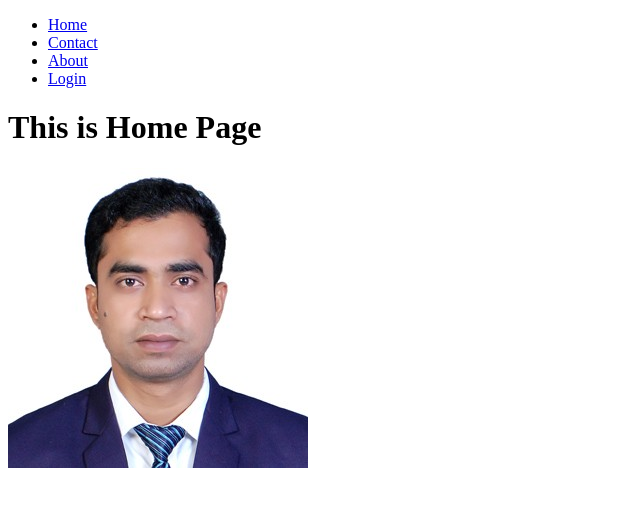
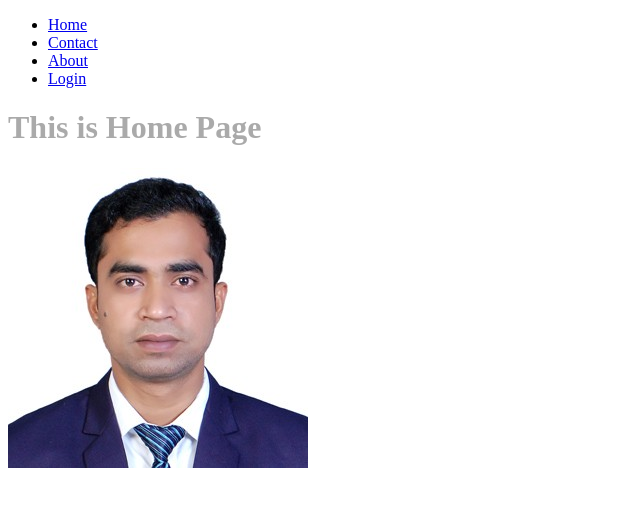
Before and after one commit to mithunbanerjee632/Next-Js, a Next.js app: page / in a window 1280 px wide. Shown: the top 506 px of the page, without its empty margins (0-640 px from the left). Built offline with nearby package versions, Linux system fonts and the light colour scheme.

Commit message:
Module based css

```diff
--- /dev/null
+++ b/css/style.module.css
@@ -0,0 +1,3 @@
+.text{
+    color:#aaa;
+}
--- a/pages/about.js
+++ b/pages/about.js
@@ -7,7 +7,7 @@ class About extends Component {
         return (
             <div>
                 <Head>
-                    <title>Home</title>
+                    <title>About</title>
 
                     <meta charSet="UTF-8"/>
                     <meta name="description" content="ঘরে বসে স্কিল ডেভেলপ করুন নিজের সময় মত । সঠিক দিকনির্দেশনা সহ থাকছে প্রোগ্রামিং এবং সফটওয়্যার ডেভেলপমেন্ট এর উপরে প্রফেশনাল কোর্স "/>
--- a/pages/contact.js
+++ b/pages/contact.js
@@ -7,7 +7,7 @@ class Contact extends Component {
         return (
             <div>
                 <Head>
-                    <title>Home</title>
+                    <title>Contact</title>
 
                     <meta charSet="UTF-8"/>
                     <meta name="description" content="ঘরে বসে স্কিল ডেভেলপ করুন নিজের সময় মত । সঠিক দিকনির্দেশনা সহ থাকছে প্রোগ্রামিং এবং সফটওয়্যার ডেভেলপমেন্ট এর উপরে প্রফেশনাল কোর্স "/>
--- a/pages/index.js
+++ b/pages/index.js
@@ -1,7 +1,7 @@
 import React, {Component} from 'react';
 import Link from "next/link";
 import Head from "next/head";
-
+import style from "../css/style.module.css";
 class Index extends Component {
     render() {
         return (
@@ -46,7 +46,7 @@ class Index extends Component {
                     <li><Link href="/about">About</Link></li>
                     <li><Link href="/login">Login</Link></li>
                 </ul>
-               <h1>This is Home Page</h1>
+               <h1 className={style.text}>This is Home Page</h1>
                 <img src="images/mithunbanerjee.jpg"/>
             </div>
         );
--- a/pages/login.js
+++ b/pages/login.js
@@ -7,7 +7,7 @@ class Login extends Component {
         return (
             <div>
                 <Head>
-                    <title>Home</title>
+                    <title>Login</title>
 
                     <meta charSet="UTF-8"/>
                     <meta name="description" content="ঘরে বসে স্কিল ডেভেলপ করুন নিজের সময় মত । সঠিক দিকনির্দেশনা সহ থাকছে প্রোগ্রামিং এবং সফটওয়্যার ডেভেলপমেন্ট এর উপরে প্রফেশনাল কোর্স "/>
```
